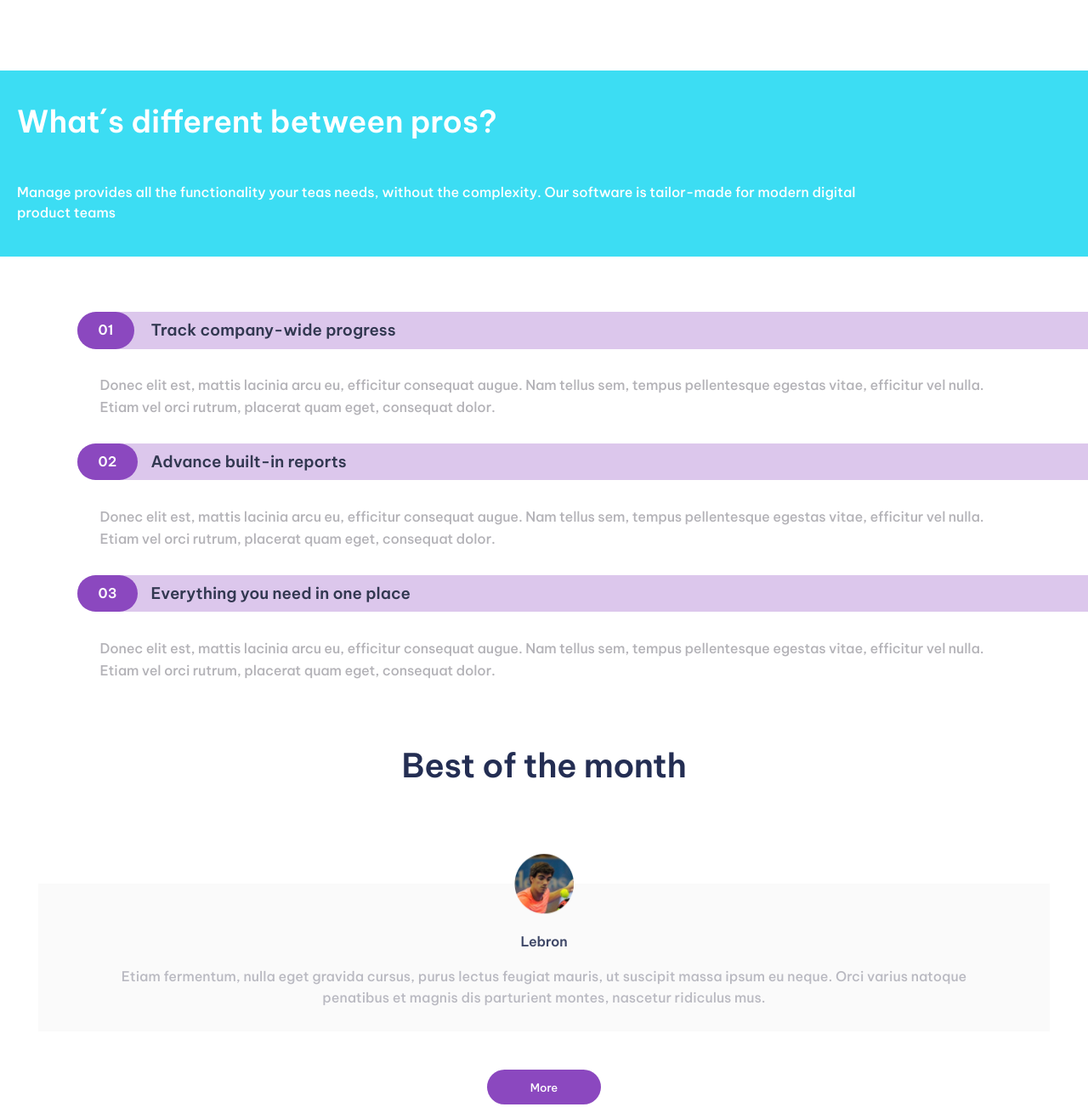
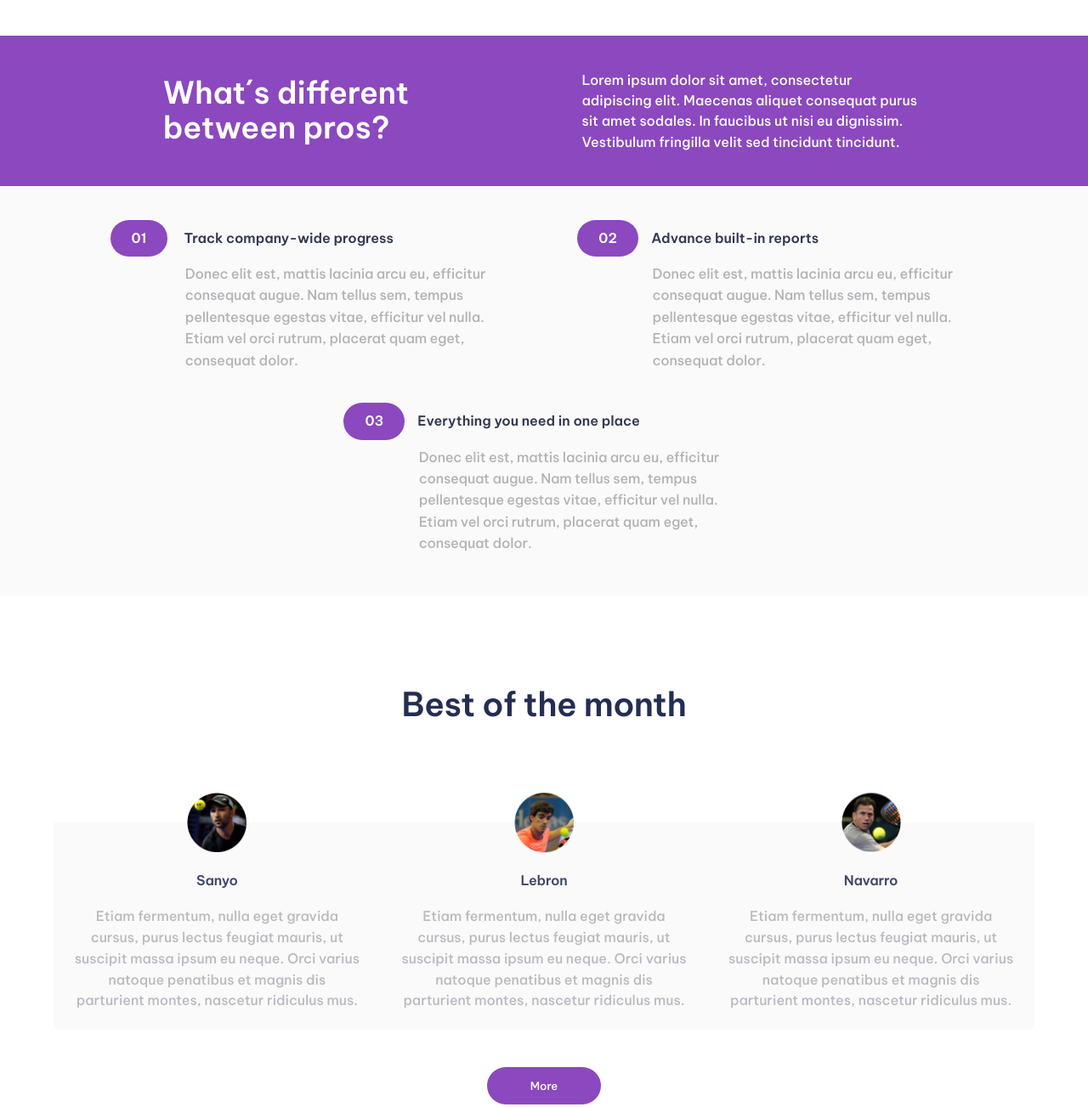
Before and after one commit to marsitaf/sportit-c4, a plain HTML site: page index.html in a window 1280 px wide. Shown: the part 760-2063 px from the top of the page at 85% size. Drawn offline with Linux system fonts and the light colour scheme.

Commit message:
index.html styles.css updated (Desktop version)

```diff
--- a/css/styles.css
+++ b/css/styles.css
@@ -45,17 +45,13 @@ button:active {
 }
 
 button.primary {
-  padding: 0.78rem 3.18rem;
-  /* width: 134px;
-  height: 44px; */
-  /* font-size: 14px;
-  font-weight: 200; */
+  width: 8.37rem;
+  height: 2.75rem;
 }
 
 button.secondary {
-  padding: 0.71rem 1.4rem;
-  /* width: 63px;
-  height: 42px; */
+  width: 3.93rem;
+  height: 2.62rem;
 }
 
 .container {
@@ -125,15 +121,18 @@ header button {
 }
 
 #banner-1 {
+  display: flex;
+  flex-direction: column;
+  gap: 3.12rem;
+  justify-content: center;
+  margin-bottom: 4.06rem;
   padding: 2.5rem 1.25rem;
-  margin-bottom: 4.06rem;
 }
 
 #banner-1 h2 {
   font-size: 2.25rem;
   font-weight: 700;
   line-height: 2.57rem;
-  margin-bottom: 3.12rem;
 }
 
 #banner-1 p {
@@ -175,6 +174,7 @@ header button {
 .characteristics-header > h3 {
   color: #323851;
   background-color: rgba(139, 72, 191, 0.3);
+  font-size: 1rem;
   padding: 0.62rem 0 0.62rem 5.43rem;
   border-radius: 3.12rem 0 0 3.12rem;
 }
@@ -206,13 +206,17 @@ header button {
   color: #242e53;
 }
 
+#best-of-the-month article {
+  background-color: #fafafa;
+  display: flex;
+  margin-bottom: 2.81rem;
+}
+
 .botm-body {
   align-items: center;
-  background-color: #fafafa;
   display: flex;
   flex-direction: column;
   gap: 1.01rem;
-  margin-bottom: 2.81rem;
   padding-top: 3.5rem;
   padding-bottom: 1.7rem;
   position: relative;
@@ -358,6 +362,14 @@ footer .copyright {
   header button {
     display: none;
   }
+
+  #banner-1 p:nth-child(odd) {
+    display: none;
+  }
+
+  .botm-body:nth-child(odd) {
+    display: none;
+  }
 }
 
 @media (min-width: 768px) {
@@ -387,6 +399,84 @@ footer .copyright {
   #hero p {
     font-size: 17px;
     margin-bottom: 35px;
+  }
+
+  #banner-1 {
+    align-items: center;
+    flex-direction: row;
+    gap: 6.94vw;
+    justify-content: center;
+    margin-bottom: 0;
+    padding: 2.5rem 0rem;
+  }
+
+  #banner-1 h2 {
+    width: 31.56vw;
+  }
+  #banner-1 p {
+    direction: ltr;
+    text-indent: 0;
+    width: 31.56vw;
+  }
+
+  #banner-1 p:nth-child(even) {
+    display: none;
+  }
+
+  .banner {
+    background-color: #8b48bf;
+  }
+
+  #characteristics {
+    background-color: #fafafa;
+    flex-direction: row;
+    flex-wrap: wrap;
+    row-gap: 1.8rem;
+    column-gap: 4.92rem;
+    justify-content: center;
+    margin-bottom: 6.06rem;
+    margin-left: 0;
+    padding: 2.5rem 0;
+  }
+
+  #characteristics > article {
+    flex-basis: 36.8%;
+  }
+
+  .characteristics-header > h3 {
+    background-color: transparent;
+  }
+
+  .characteristics-paragraph {
+    margin: 0.5rem 0 0.53rem 5.51rem;
+  }
+
+  #best-of-the-month {
+    margin-bottom: 11.25rem;
+    margin-left: 4.93%;
+    margin-right: 4.93%;
+  }
+
+  .botm-body {
+    padding-bottom: 1.3rem;
+  }
+
+  #banner-2 {
+    flex-direction: row;
+    justify-content: space-between;
+    gap: 0;
+    padding: 4rem 11.45%;
+  }
+
+  #banner-2 h2 {
+    margin: 0;
+    text-align: left;
+    width: 25.68rem;
+  }
+
+  #banner-2 button {
+    background-color: #ffffff;
+    color: #8b48bf;
   }
 
   footer {
@@ -449,7 +539,7 @@ footer .copyright {
   #hero .container {
     display: flex;
     padding-top: 80px;
-    padding-bottom: 140px;
+    padding-bottom: 95.93px;
   }
 }
 
--- a/index.html
+++ b/index.html
@@ -53,6 +53,11 @@
           complexity. Our software is tailor-made for modern digital product
           teams
         </p>
+        <p>
+          Lorem ipsum dolor sit amet, consectetur adipiscing elit. Maecenas
+          aliquet consequat purus sit amet sodales. In faucibus ut nisi eu
+          dignissim. Vestibulum fringilla velit sed tincidunt tincidunt.
+        </p>
       </section>
       <section id="characteristics">
         <article>
@@ -91,7 +96,17 @@
       </section>
       <section id="best-of-the-month">
         <h2>Best of the month</h2>
-        <article class="botm-body">
+        <article>
+          <div class="botm-body">
+            <img src="./images/team/user-1.png" alt="Sanyo Photo" />
+            <h3>Sanyo</h3>
+            <p>
+              Etiam fermentum, nulla eget gravida cursus, purus lectus feugiat
+              mauris, ut suscipit massa ipsum eu neque. Orci varius natoque
+              penatibus et magnis dis parturient montes, nascetur ridiculus mus.
+            </p>
+          </div>
+          <div class="botm-body">
             <img src="./images/team/user-2.png" alt="Lebron Photo" />
             <h3>Lebron</h3>
             <p>
@@ -99,6 +114,16 @@
               mauris, ut suscipit massa ipsum eu neque. Orci varius natoque
               penatibus et magnis dis parturient montes, nascetur ridiculus mus.
             </p>
+          </div>
+          <div class="botm-body">
+            <img src="./images/team/user-3.png" alt="Navarro Photo" />
+            <h3>Navarro</h3>
+            <p>
+              Etiam fermentum, nulla eget gravida cursus, purus lectus feugiat
+              mauris, ut suscipit massa ipsum eu neque. Orci varius natoque
+              penatibus et magnis dis parturient montes, nascetur ridiculus mus.
+            </p>
+          </div>
         </article>
         <button class="primary">More</button>
       </section>
```
Lines whose indentation alone changed are shown as unchanged.
